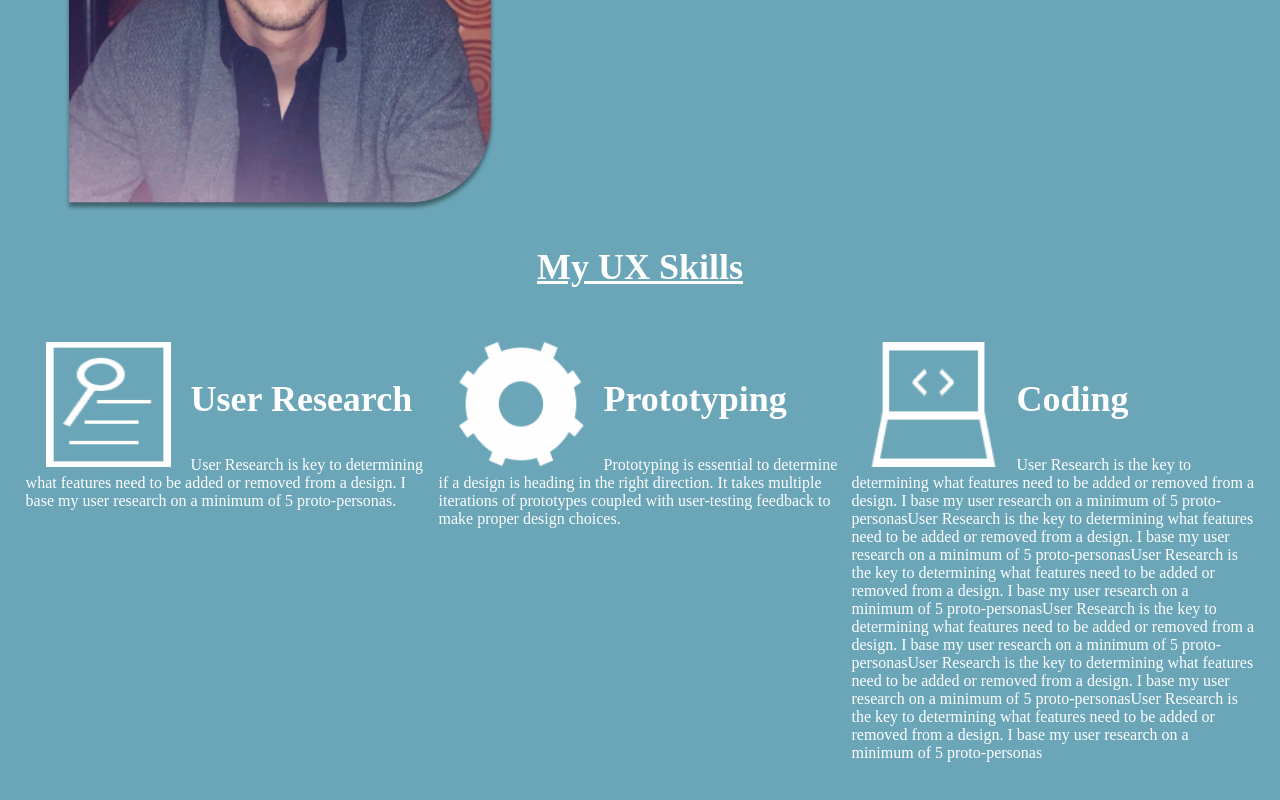
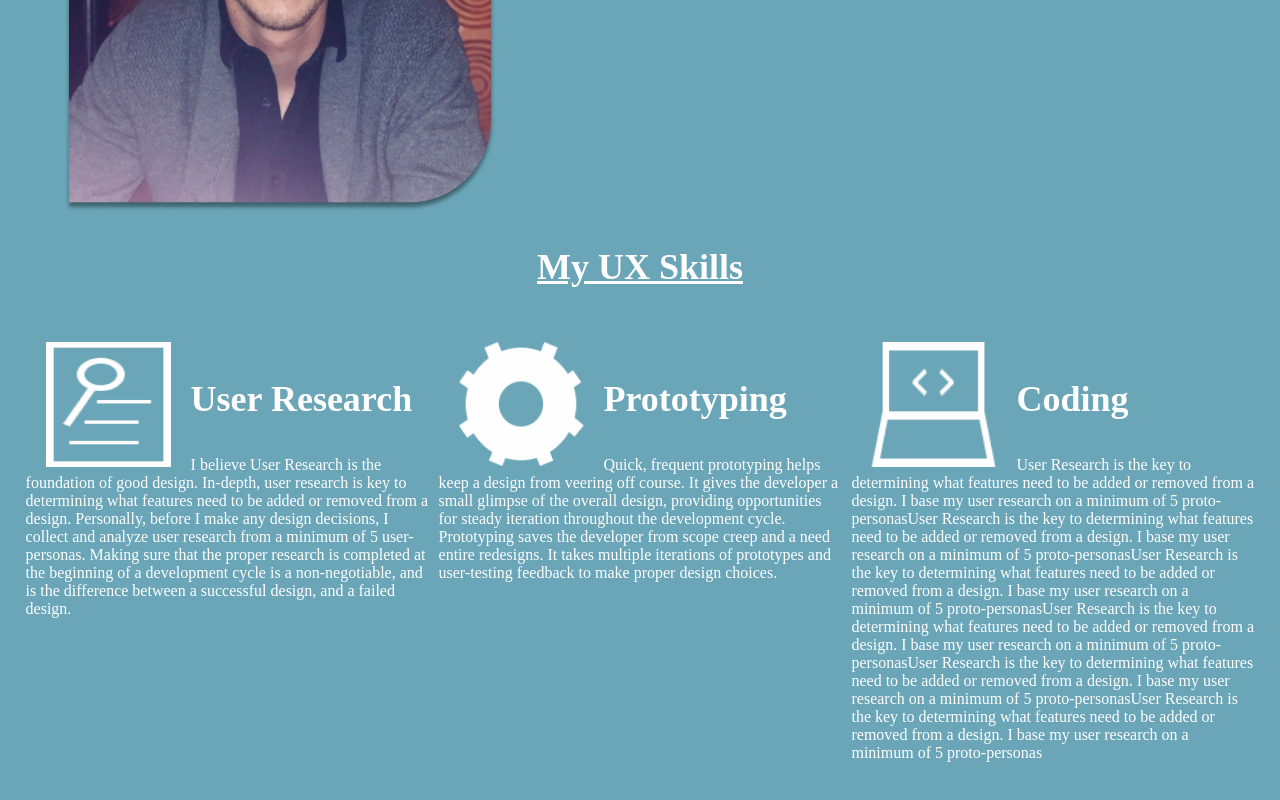
Before and after one commit to ScheeleMan22/UX_UI_HW_19, a plain HTML site: page skills.html in a window 1280 px wide. Shown: the part 550-1350 px from the top of the page. Drawn offline with nearby package versions, Linux system fonts and the light colour scheme.

Commit message:
Update skills.html
Added more official text

```diff
--- a/skills.html
+++ b/skills.html
@@ -46,12 +46,12 @@
             <div class="flexChild">
                 <img src="images/UserResearch_icon.png"width="125" height="125" ALIGN ="left" HSPACE="20">
                 <h3 style="color: #FEFEFE;">User Research</h3>
-                <p style="color: #FEFEFE;">User Research is key to determining what features need to be added or removed from a design. I base my user research on a minimum of 5 proto-personas.</p>
+                <p style="color: #FEFEFE;">I believe User Research is the foundation of good design. In-depth, user research is key to determining what features need to be added or removed from a design. Personally, before I make any design decisions, I collect and analyze user research from a minimum of 5 user-personas. Making sure that the proper research is completed at the beginning of a development cycle is a non-negotiable, and is the difference between a successful design, and a failed design.</p>
             </div>
             <div class="flexChild2">
                 <img src="images/Prototyping_icon.png"width="125" height="125" ALIGN ="left" HSPACE="20">
                 <h3 style="color: #FEFEFE;">Prototyping</h3>
-                <p style="color:#FEFEFE">Prototyping is essential to determine if a design is heading in the right direction. It takes multiple iterations of prototypes coupled with user-testing feedback to make proper design choices.</p>
+                <p style="color:#FEFEFE">Quick, frequent  prototyping helps keep a design  from veering off course. It gives the developer a small glimpse of the overall design, providing opportunities for steady iteration throughout the development cycle. Prototyping saves the developer from scope creep and a need entire redesigns. It takes multiple iterations of prototypes and user-testing feedback to make proper design choices.</p>
             </div>
             <div class="flexChild3">
                 <img src="images/Code_icon.png"width="125" height="125" ALIGN ="left" HSPACE="20">
```
